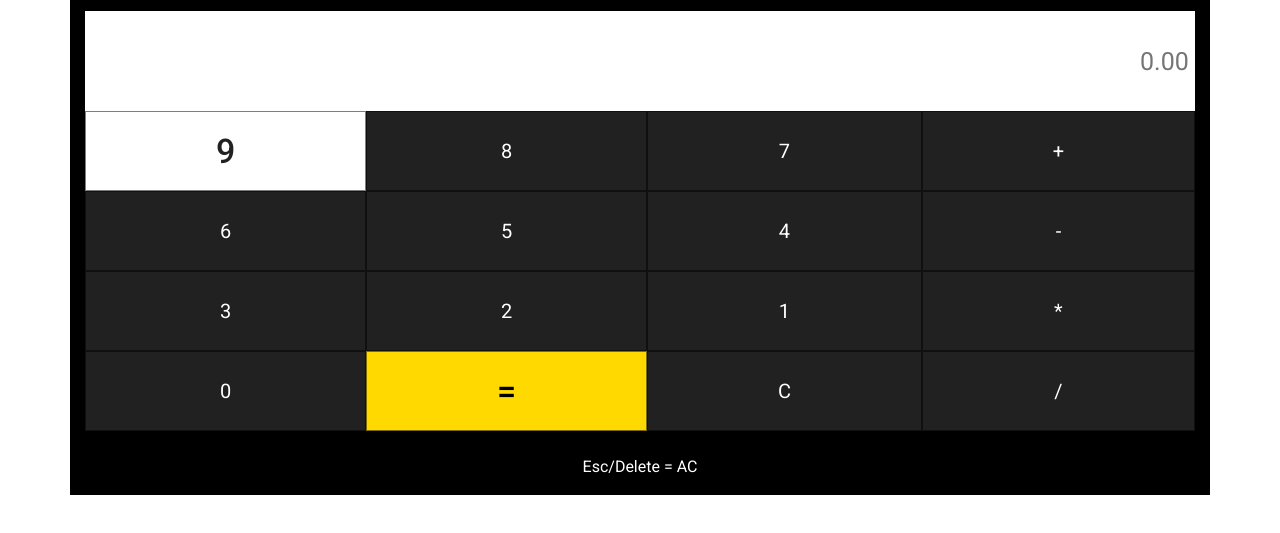
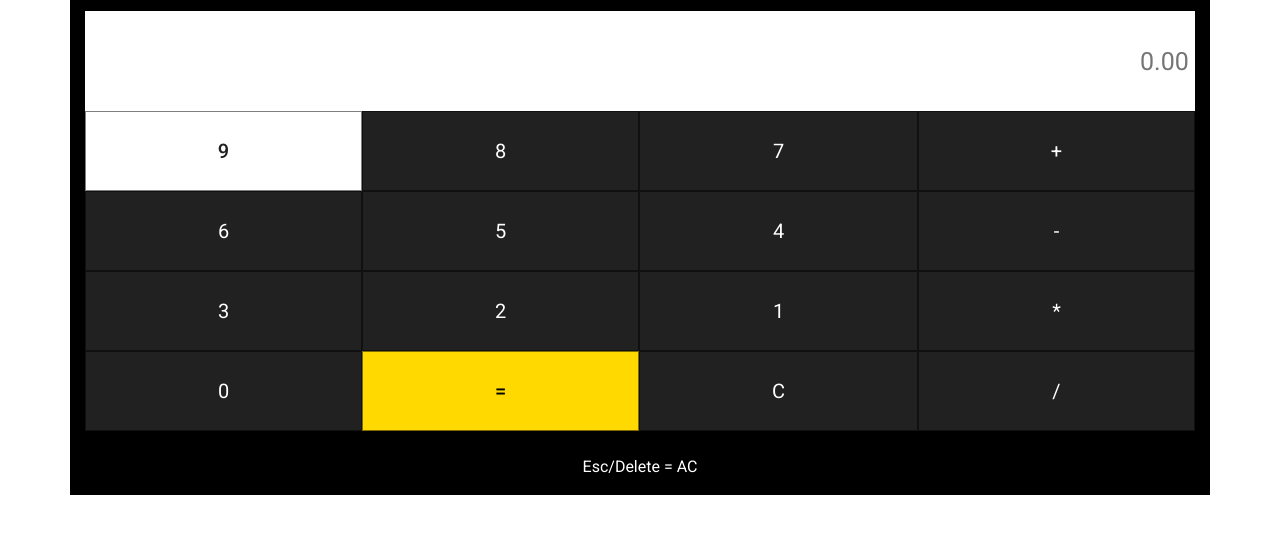
Before and after one commit to harcanjo/gama-cripto-calculator, a plain HTML site: page index.html in a window 1280 px wide. In both pictures the pointer is over the input 222 px from the left and 338 px from the top of the page. Shown: the part 187-720 px from the top of the page. Drawn offline with nearby package versions, Linux system fonts and the light colour scheme; some packages are replaced by stand-ins of ours; a script that the page names is missing.

Commit message:
update README

```diff
--- a/css/style.css
+++ b/css/style.css
@@ -58,20 +58,20 @@ h1, p {
 .container .calculator input[type=button]:hover {
     color: rgb(33, 33, 33);
     background-color: rgb(255, 255, 255);
-    font-size: 34px;
+    font-size: 20px;
     font-weight: 500;
 }
 
 .container .calculator input[type=button].resultBtn {
     color: rgb(0, 0, 0);
     background-color: rgb(255, 217, 0);
-    font-size: 34px;
+    font-size: 20px;
     font-weight: 500;
 }
 
 .container .calculator input[type=button].resultBtn:hover {
     color: rgb(255, 217, 0);
     background-color: rgb(255, 255, 255);
-    font-size: 32px;
+    font-size: 20px;
     font-weight: 500;
 }
```
Also changed, not shown: Calculator-Screenshot.png (added), 2 other files.
